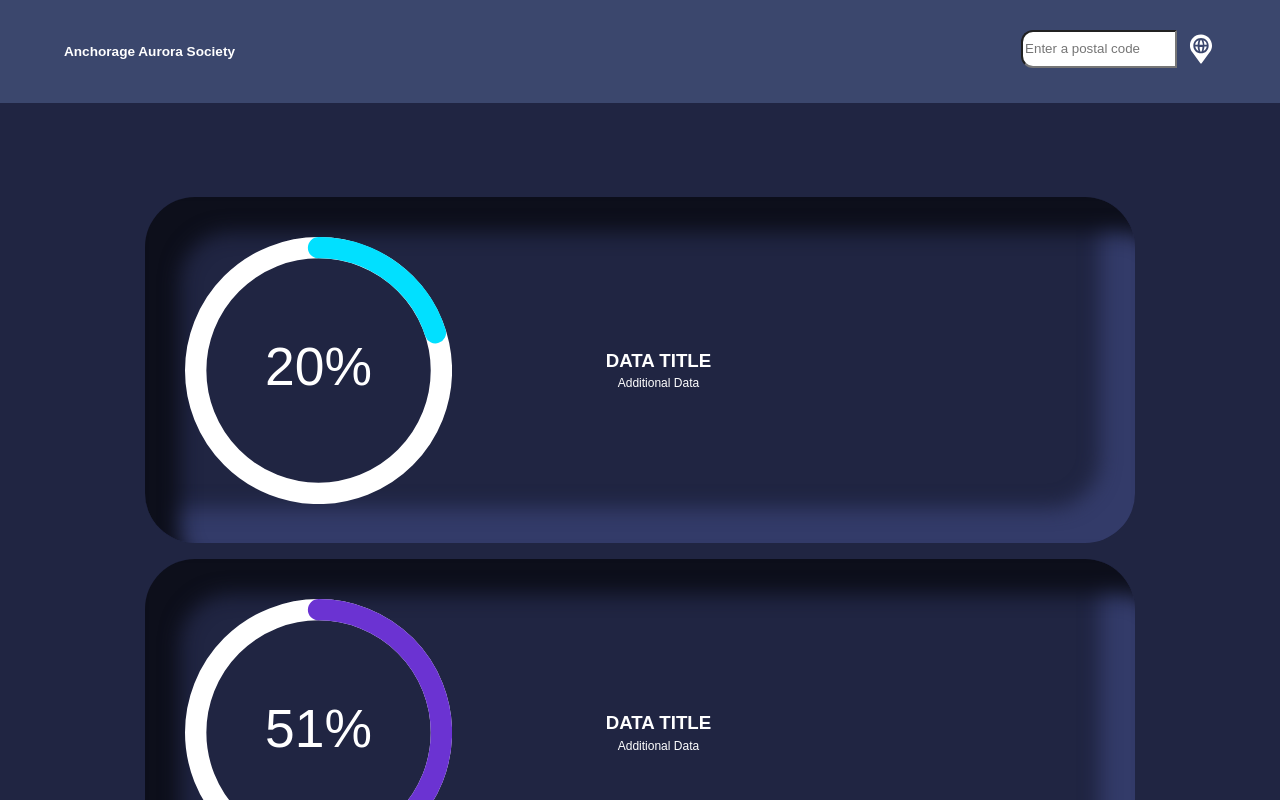
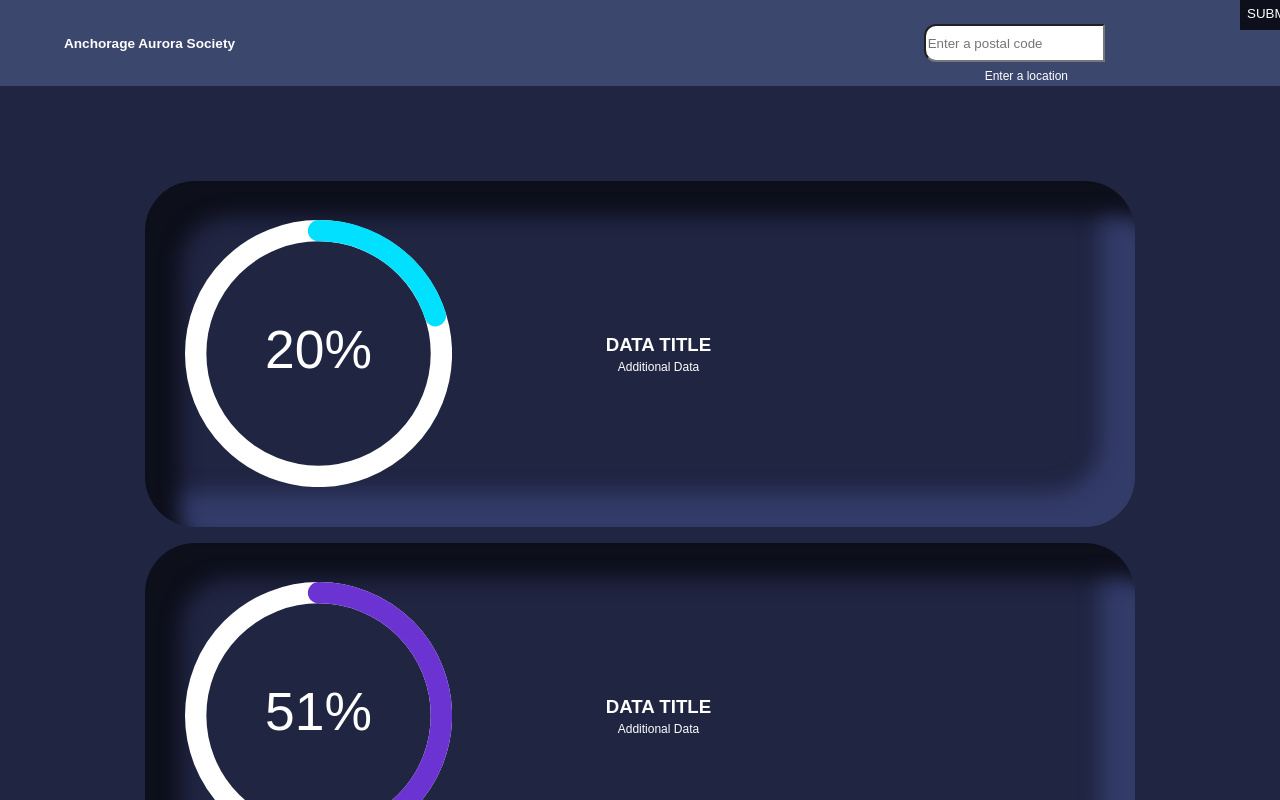
Before and after one commit to cynthiablack/aurora-society, a React (Vite) app in the folder vite-project/: page / in a window 1280 px wide. Shown: the top 800 px of the page. Built offline with nearby package versions, Linux system fonts and the light colour scheme.

Commit message:
Capture user input

```diff
--- a/vite-project/src/components/Navbar.jsx
+++ b/vite-project/src/components/Navbar.jsx
@@ -1,13 +1,40 @@
 import React from "react"
 
 export default function Navbar() {
+    const [formData, setFormData] = React.useState(
+        {
+            postalCode: ""
+        }
+    )
+
+    function handleChange(event) {
+        setFormData(prevFormData => {
+            return {
+                ...prevFormData,
+                [event.target.name]: event.target.value
+            }
+        })
+    }
+
+    function handleSubmit(event) {
+        event.preventDefault()
+        console.log(formData)
+    }
+
     return (
         <nav>
             <h2 className="nav--title">Anchorage Aurora Society</h2>
-            <div className="nav--search--container">
-                <input type="text" title="location" placeholder="Enter a postal code"></input>
-				<button className="nav--search" id="submit"><img class="nav--icon" src="./src/assets/location.svg" alt="find my location"/></button>
-            </div>
+            <form className="nav--search--container" onSubmit={handleSubmit}>
+                <input
+                    type="text"
+                    placeholder="Enter a postal code"
+                    name="postalCode"
+                    onChange={handleChange}
+                    value={formData.postalCode}
+                />
+                <label htmlFor="postalCode" className="form--input--label">Enter a location</label>
+				<button className="form--button">Submit</button>
+            </form>
         </nav>
     )
 }
--- a/vite-project/src/index.css
+++ b/vite-project/src/index.css
@@ -12,10 +12,9 @@ nav {
 }
 
 .nav--search--container {
-  margin-right: 3vw;
+  margin-right: 0;
   margin-left: auto;
   position: relative;
-  top: -2vh;
 }
 
 .nav--icon {
@@ -34,16 +33,23 @@ main {
 
 input {
   min-height: 4vh;
-  width: 60%;
+  width: 52%;
   border-radius: 12px 0 0 12px;
 }
 
-button {
+.form--button {
   border: 1px solid transparent;
+  border-radius: 0 12px 12px 0;
+  background-color: #0d0f1b;
+  color: #ffff;
   cursor: pointer;
+
+  min-height: 3.5vh;
   position: relative;
-  top: 1.25rem;
-  right: 0.5rem;
+  top: -1.85rem;
+  right: -3.25rem;
+
+  text-transform: uppercase;
 }
 
 @media screen and (min-width: 800px) {
@@ -83,6 +89,13 @@ h3 {
 p {
   font-size: 12px;
   padding-top: 4%;
+}
+
+.form--input--label {
+  font-size: 0.75rem;
+  position: relative;
+  top: 2rem;
+  right: 7.5rem;
 }
 
 /** Graphics **/
```
